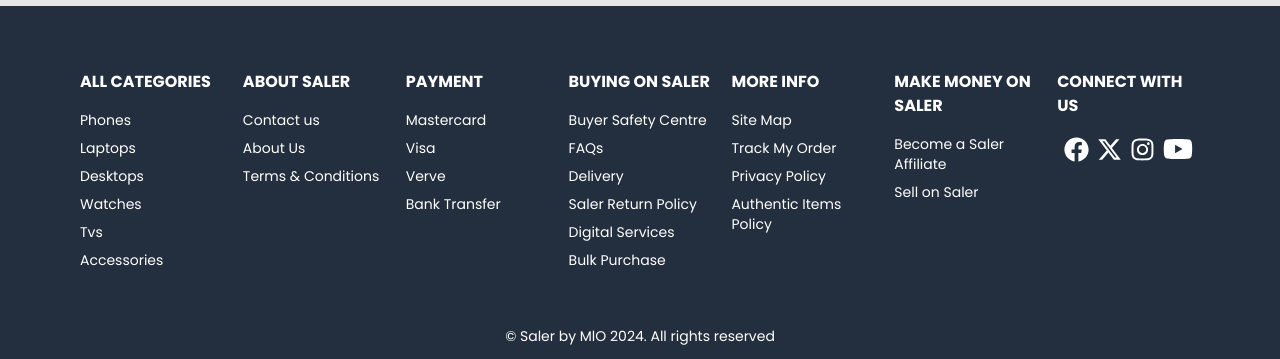
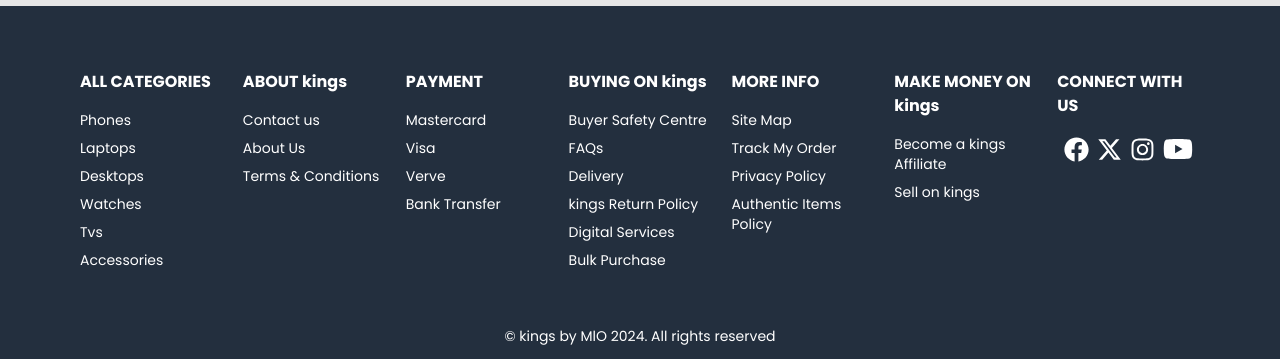
Before and after one commit to okoid721/Kings-mobile-store, a Next.js app: page / in a window 1280 px wide. Shown: the part 593-952 px from the top of the page. Built offline with nearby package versions, Linux system fonts and the light colour scheme; no server answers; the database is empty.

Commit message:
eccoerce

```diff
--- a/app/admin/BarGraph.tsx
+++ b/app/admin/BarGraph.tsx
@@ -1,5 +1,5 @@
-"use client";
-import React from "react";
+'use client';
+import React from 'react';
 
 import {
   Chart as ChartJS,
@@ -8,8 +8,8 @@
   Tooltip,
   LinearScale,
   Legend,
-} from "chart.js";
-import { Bar } from "react-chartjs-2";
+} from 'chart.js';
+import { Bar } from 'react-chartjs-2';
 
 ChartJS.register(BarElement, CategoryScale, Tooltip, LinearScale, Legend);
 
@@ -30,9 +30,9 @@
     labels: labels,
     datasets: [
       {
-        label: "Your Saler Sale Amount",
+        label: 'Your kings Sale Amount',
         data: amounts,
-        backgroundColor: "#F9A024",
+        backgroundColor: '#F9A024',
         borderWidth: 1,
       },
     ],
--- a/app/admin/Summary.tsx
+++ b/app/admin/Summary.tsx
@@ -1,9 +1,9 @@
-"use client";
-import { Order, Product, User } from "@prisma/client";
-import React, { useEffect, useState } from "react";
-import Heading from "../components/Heading";
-import formatPrice from "@/utils/formatPrice";
-import { formatNumber } from "@/utils/formatNumber";
+'use client';
+import { Order, Product, User } from '@prisma/client';
+import React, { useEffect, useState } from 'react';
+import Heading from '../components/Heading';
+import formatPrice from '@/utils/formatPrice';
+import { formatNumber } from '@/utils/formatNumber';
 
 interface SummryProps {
   orders: Order[];
@@ -20,27 +20,27 @@
 const Summary: React.FC<SummryProps> = ({ orders, products, users }) => {
   const [summaryData, setSummaryData] = useState<summaryDataType>({
     sale: {
-      label: "Total Sale",
+      label: 'Total Sale',
       digit: 0,
     },
     products: {
-      label: "Total Products",
+      label: 'Total Products',
       digit: 0,
     },
     orders: {
-      label: "Total Orders",
+      label: 'Total Orders',
       digit: 0,
     },
     paidOrders: {
-      label: "Paid Orders",
+      label: 'Paid Orders',
       digit: 0,
     },
     unpaidOrders: {
-      label: "Unpaid Orders",
+      label: 'Unpaid Orders',
       digit: 0,
     },
     users: {
-      label: "Total Users",
+      label: 'Total Users',
       digit: 0,
     },
   });
@@ -50,16 +50,16 @@
       let tempData = { ...prev };
 
       const totalSale = orders.reduce((acc, item) => {
-        if (item.status === "complete") {
+        if (item.status === 'complete') {
           return acc + item.amount;
         } else return acc;
       }, 0);
 
       const paidOrders = orders.filter((order) => {
-        return order.status === "complete";
+        return order.status === 'complete';
       });
       const unPaidOrders = orders.filter((order) => {
-        return order.status === "pending";
+        return order.status === 'pending';
       });
 
       tempData.sale.digit = totalSale;
@@ -77,7 +77,7 @@
   return (
     <div className=" max-w-[1150px] mx-auto  bg-white">
       <div className=" pb-4 pt-8">
-        <Heading title="Your Saler seller stats" center />
+        <Heading title="Your kings seller stats" center />
       </div>
       <div className="grid grid-cols-2 gap-3 max-h-[80vh] overflow-y-auto p-8">
         {summaryKeys &&
@@ -88,7 +88,7 @@
                 className=" rounded-xl border-2 p-4 flex flex-col items-center gap-2 transition"
               >
                 <div className=" text-xl md:text-4xl font-bold">
-                  {summaryData[key].label === "Total Sale" ? (
+                  {summaryData[key].label === 'Total Sale' ? (
                     <>{formatPrice(summaryData[key].digit / 100)}</>
                   ) : (
                     <>{formatNumber(summaryData[key].digit)}</>
--- a/app/admin/layout.tsx
+++ b/app/admin/layout.tsx
@@ -1,9 +1,9 @@
-import React from "react";
-import AdminNav from "../components/admin/AdminNav";
+import React from 'react';
+import AdminNav from '../components/admin/AdminNav';
 
 export const metadata = {
-  title: "Saler-- Admin Dashboard",
-  description: "Saler Admin Dashboard",
+  title: 'kings-- Admin Dashboard',
+  description: 'kings Admin Dashboard',
 };
 
 const AdminLayout = ({ children }: { children: React.ReactNode }) => {
--- a/app/components/footer/Footer.tsx
+++ b/app/components/footer/Footer.tsx
@@ -1,13 +1,13 @@
-"use client";
+'use client';
 
-import React from "react";
-import Container from "../Container";
-import FooterList from "./FooterList";
-import Link from "next/link";
-import { FaFacebook } from "react-icons/fa";
-import { FaXTwitter } from "react-icons/fa6";
-import { FaInstagram } from "react-icons/fa6";
-import { FaYoutube } from "react-icons/fa6";
+import React from 'react';
+import Container from '../Container';
+import FooterList from './FooterList';
+import Link from 'next/link';
+import { FaFacebook } from 'react-icons/fa';
+import { FaXTwitter } from 'react-icons/fa6';
+import { FaInstagram } from 'react-icons/fa6';
+import { FaYoutube } from 'react-icons/fa6';
 
 const Footer = () => {
   return (
@@ -24,7 +24,7 @@
             <Link href="#">Accessories</Link>
           </FooterList>
           <FooterList>
-            <h3 className="text-base font-bold mb-2">ABOUT SALER</h3>
+            <h3 className="text-base font-bold mb-2">ABOUT kings</h3>
             <Link href="#">Contact us</Link>
             <Link href="#">About Us</Link>
             <Link href="#">Terms & Conditions</Link>
@@ -37,11 +37,11 @@
             <Link href="#">Bank Transfer</Link>
           </FooterList>
           <FooterList>
-            <h3 className="text-base font-bold mb-2">BUYING ON SALER</h3>
+            <h3 className="text-base font-bold mb-2">BUYING ON kings</h3>
             <Link href="#">Buyer Safety Centre</Link>
             <Link href="#">FAQs</Link>
             <Link href="#">Delivery</Link>
-            <Link href="#">Saler Return Policy</Link>
+            <Link href="#">kings Return Policy</Link>
             <Link href="#">Digital Services</Link>
             <Link href="#">Bulk Purchase</Link>
           </FooterList>
@@ -53,9 +53,9 @@
             <Link href="#">Authentic Items Policy</Link>
           </FooterList>
           <FooterList>
-            <h3 className="text-base font-bold mb-2">MAKE MONEY ON SALER</h3>
-            <Link href="#">Become a Saler Affiliate</Link>
-            <Link href="#">Sell on Saler</Link>
+            <h3 className="text-base font-bold mb-2">MAKE MONEY ON kings</h3>
+            <Link href="#">Become a kings Affiliate</Link>
+            <Link href="#">Sell on kings</Link>
           </FooterList>
           <FooterList>
             <h3 className="text-base font-bold mb-2">CONNECT WITH US</h3>
@@ -77,7 +77,7 @@
         </div>
         <div className="mx-auto flex items-center justify-center">
           <Link href="https://www.linkedin.com/in/mlo-olagunju/">
-            &copy; Saler by MlO {new Date().getFullYear()}. All rights reserved
+            &copy; kings by MlO {new Date().getFullYear()}. All rights reserved
           </Link>
         </div>
       </Container>
--- a/app/layout.tsx
+++ b/app/layout.tsx
@@ -1,18 +1,18 @@
-import "./globals.css";
-import type { Metadata } from "next";
-import { Poppins } from "next/font/google";
-import NavBar from "./components/nav/NavBar";
-import Footer from "./components/footer/Footer";
-import CartProvider from "@/providers/CartProvider";
-import { Toaster } from "react-hot-toast";
-import { getCurrentUser } from "@/actions/getCurrentUser";
+import './globals.css';
+import type { Metadata } from 'next';
+import { Poppins } from 'next/font/google';
+import NavBar from './components/nav/NavBar';
+import Footer from './components/footer/Footer';
+import CartProvider from '@/providers/CartProvider';
+import { Toaster } from 'react-hot-toast';
+import { getCurrentUser } from '@/actions/getCurrentUser';
 
-const poppins = Poppins({ subsets: ["latin"], weight: ["400", "700"] });
+const poppins = Poppins({ subsets: ['latin'], weight: ['400', '700'] });
 
 export const metadata: Metadata = {
-  title: "Saler -Shop Premier Electronics and Gadgets",
+  title: 'kings -Shop Premier Electronics and Gadgets',
   description:
-    "An electronic hub/shop for Premier Electronics and Gadgets Shopping",
+    'An electronic hub/shop for Premier Electronics and Gadgets Shopping',
 };
 
 export default async function RootLayout({
@@ -22,15 +22,15 @@
 }) {
   const currentUser = await getCurrentUser();
 
-  console.log("user<<<<", currentUser);
+  console.log('user<<<<', currentUser);
   return (
     <html lang="en">
       <body className={`${poppins.className} text-[#FFFFFF]`}>
         <Toaster
           toastOptions={{
             style: {
-              background: "rgb(51 65 85)",
-              color: "#fff",
+              background: 'rgb(51 65 85)',
+              color: '#fff',
             },
           }}
         />
--- a/package.json
+++ b/package.json
@@ -1,5 +1,5 @@
 {
-  "name": "saler-ecommerce-website",
+  "name": "kings-ecommerce-website",
   "version": "0.1.0",
   "private": true,
   "scripts": {
```
Also changed, not shown: app/hook/useCart.tsx (+18 -18 lines), 1 other file (tests, documents, lock files or other folders).
